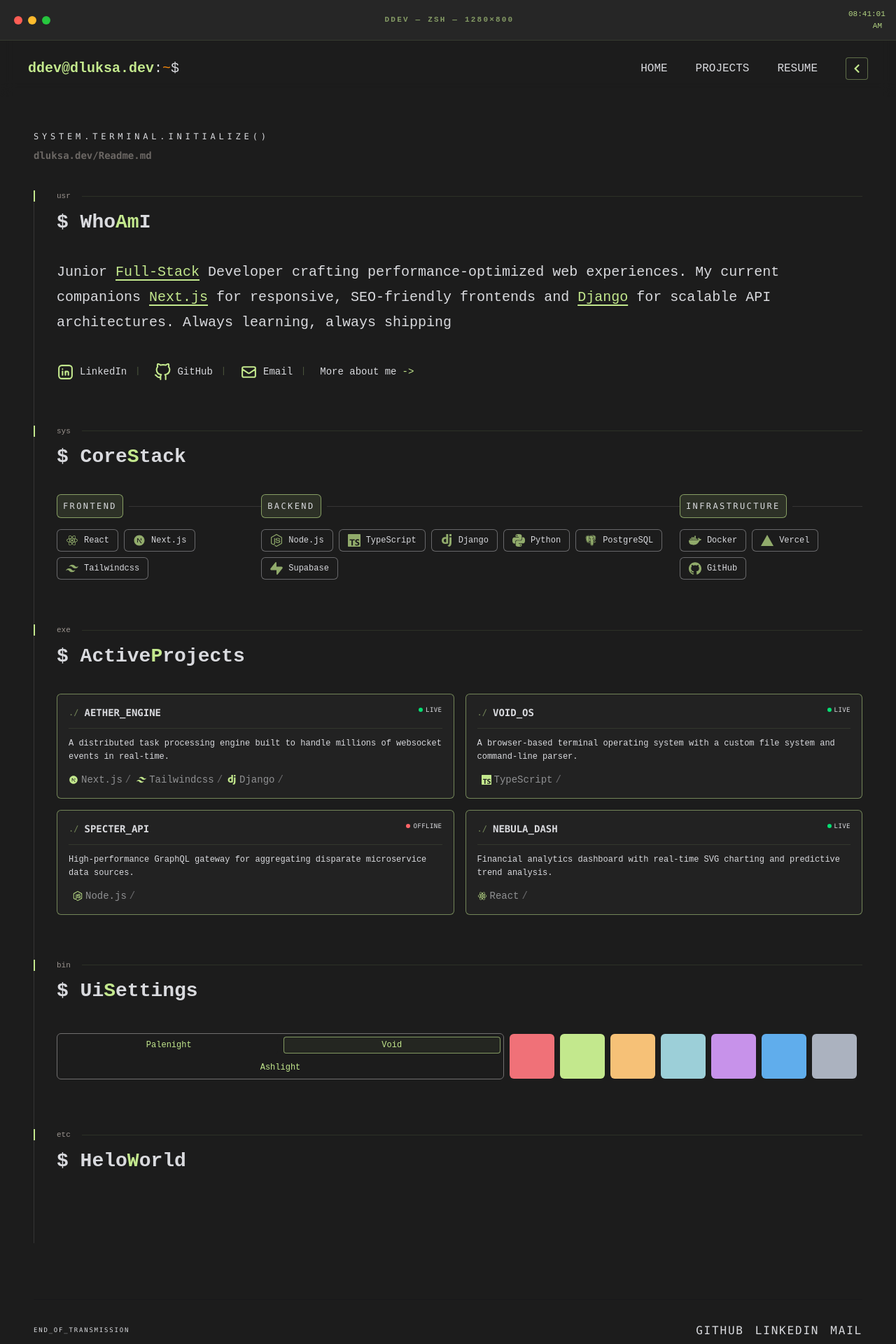
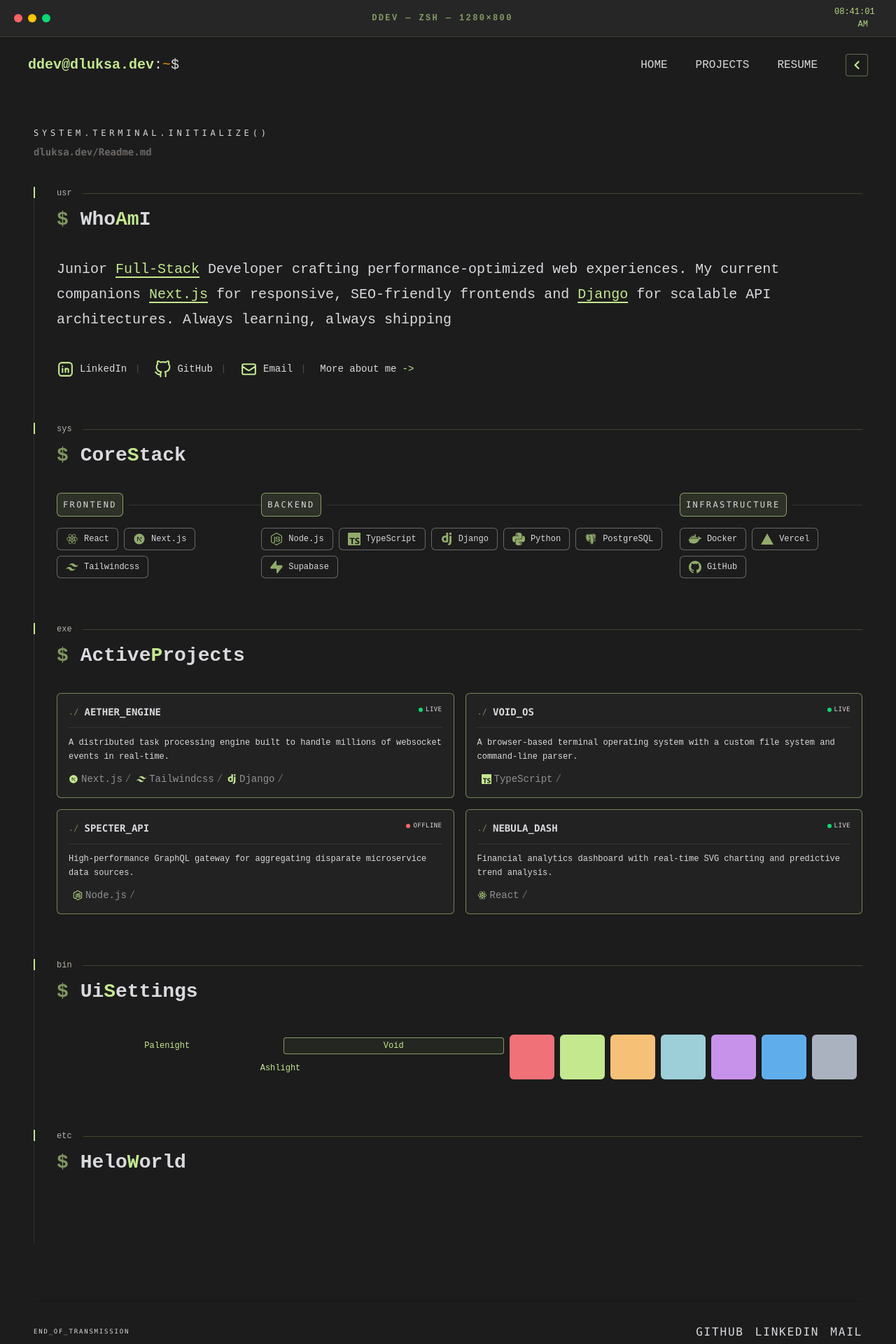
Before and after one commit to dluksa20/ddev, a Next.js app: page / in a window 1280 px wide. Shown: the top 1920 px of the page at 70% size. Built offline with nearby package versions, Linux system fonts and the light colour scheme.

Commit message:
cleaned stylesheet

```diff
--- a/app/globals.css
+++ b/app/globals.css
@@ -18,10 +18,6 @@
     --accent-orchid-light: #A06CD5;
     --accent-sky-light: #3F8FD6;
     --accent-steel-light: #6B7280;
-
-    /* Spacing */
-
-
 
   }
 }
@@ -89,8 +85,15 @@
 }
 
 @theme {
+  /* Font Styles */
   --font-display: "Ubuntu Mono", monospace;
 
+  /* Font Sizes */
+  --text-ui: 0.75rem;
+  --text-base: 1rem;
+  --text-heading: 1.25rem;
+
+  /* UI Colors */
   --color-surface-base: hsl(var(--surface-base));
   --color-surface-elevated: hsl(var(--surface-elevated));
   --color-surface-hovered: hsl(var(--surface-hovered));
@@ -99,6 +102,8 @@
   --color-border: hsl(var(--border));
   --color-fg-base: hsl(var(--fg-base));
   --color-fg-muted: hsl(var(--fg-muted));
+
+
 
   /* Animations */
   --animate-blink: blink 3s steps(1) infinite;
@@ -165,14 +170,6 @@
     @apply bg-accent/70;
   }
 
-  /* Overlays */
-
-  .surface-overlay-dark::before {
-    @apply pointer-events-none fixed inset-0 bg-[linear-gradient(rgba(255,255,255,0)_50%,rgba(0,0,0,0.08)_20%),linear-gradient(90deg,rgba(255,0,0,0.008),rgba(0,255,0,0.004),rgba(0,0,255,0.006))] bg-size-[100%_4px,4px_100%] z-50
-  }
-  .surface-overlay-light {
-    @apply pointer-events-none fixed inset-0 bg-[linear-gradient(rgba(255,255,255,0)_50%,rgba(0,0,0,0.04)_80%),linear-gradient(90deg,rgba(255,0,0,0.006),rgba(0,255,0,0.004),rgba(0,0,255,0.012))] bg-size-[100%_4px,4px_100%] z-50
-  }
 
 }
 
--- a/components/TerminalFooter.tsx
+++ b/components/TerminalFooter.tsx
@@ -2,7 +2,7 @@ import React from 'react'
 
 const TerminalFooter = () => {
     return (
-        <footer className="shrink-0 bg-surface-elevated/80 backdrop-blur-sm border-t border-accent/20 px-4 py-3 md:px-8">
+        <footer className="shrink-0 bg-surface-elevated/80 backdrop-blur-sm border-t border-accent/20 px-4 py-3">
             <div className="max-w-7xl mx-auto flex items-center gap-4">
                 {/* Prompt */}
                 <div className="flex items-center gap-2 shrink-0">
--- a/components/TerminalHeader.tsx
+++ b/components/TerminalHeader.tsx
@@ -1,6 +1,6 @@
 'use client'
 
-import React, { useState, useEffect } from 'react'
+import { useState, useEffect } from 'react'
 
 const TerminalHeader = () => {
   const [time, setTime] = useState('')
@@ -29,25 +29,24 @@ const TerminalHeader = () => {
         height: window.innerHeight,
       })
     }
-
     updateDimensions()
     window.addEventListener('resize', updateDimensions)
     return () => window.removeEventListener('resize', updateDimensions)
   }, [])
 
   return (
-    <div className="flex items-center justify-between px-5 py-3 bg-surface-elevated border-b border-accent/10 z-10 shrink-0">
+    <div className="flex items-center justify-between px-5 pr-10 py-2 bg-surface-elevated border-b border-accent/10">
       <div className="flex gap-2">
-        <div className="w-3 h-3 rounded-full bg-[#ff5f56] shadow-inner" />
-        <div className="w-3 h-3 rounded-full bg-[#ffbd2e] shadow-inner" />
-        <div className="w-3 h-3 rounded-full bg-[#27c93f] shadow-inner" />
+        <div className="w-3 h-3 rounded-full bg-red-400 shadow-inner" />
+        <div className="w-3 h-3 rounded-full bg-yellow-400 shadow-inner" />
+        <div className="w-3 h-3 rounded-full bg-green-400 shadow-inner" />
       </div>
 
-      <div className="hidden md:block text-[11px] uppercase tracking-[0.2em] text-accent/60 font-bold">
+      <div className="hidden md:block text-ui uppercase tracking-[0.15rem] text-accent/60 font-bold">
         ddev — zsh — {dimensions.width}×{dimensions.height}
       </div>
 
-      <div className="text-[11px] text-accent/90 md:w-12 text-right">
+      <div className="text-ui text-accent/90 md:w-12 text-right">
         {time}
       </div>
     </div>
--- a/components/TerminalSection.tsx
+++ b/components/TerminalSection.tsx
@@ -14,6 +14,7 @@ const TerminalSection = ({ label, title, children }: TerminalSectionProps) => {
       .split(" ")
       .map(word => word.charAt(0).toUpperCase() + word.slice(1).toLowerCase())
   }
+
   // Generate title for section
   const generateTitle = (words: string[]) => {
     const middleIndex = Math.floor(words.length / 2);
@@ -38,18 +39,17 @@ const TerminalSection = ({ label, title, children }: TerminalSectionProps) => {
   };
 
 
-
   return (
-    <div className="font-display group relative border-l border-border/30 pl-8 pb-16">
+    <div className="font-display group relative border-l border-fg-base/10 pl-8 pb-16">
       <div className='absolute -left-px top-0 h-4 w-0.5 bg-accent' />
       <div className="mb-8">
         <div className="flex items-center gap-4 mb-2">
-          <span className="text-[11px] text-fg-muted/80 font-light">{label}</span>
-          <div className="h-px flex-1 bg-accent/10" />
+          <span className="text-ui text-fg-muted font-light">{label}</span>
+          <div className="h-px flex-1 bg-accent/20" />
         </div>
         <div className="font-bold text-fg-base">
           {
-            <h1>$ {generateTitle(capitalize(title))}</h1>
+            <h1> <span className="text-accent/60">$</span> {generateTitle(capitalize(title))}</h1>
           }
         </div>
       </div>
--- a/components/ThemeSwitcher.tsx
+++ b/components/ThemeSwitcher.tsx
@@ -6,8 +6,8 @@ import { useTheme } from "next-themes"
 const ThemeSwitcher = () => {
     const { theme, setTheme } = useTheme()
     return (
-        <div className="site-sidebar__themes">
-            <div className="site-sidebar__buttons">
+        <div className="flex flex-col justify-center gap-4">
+            <div className="grid grid-cols-2 gap-2 *:last:col-span-2">
                 {THEMES.map(({ id, label }) => (
                     <Button
                         key={id}
```
